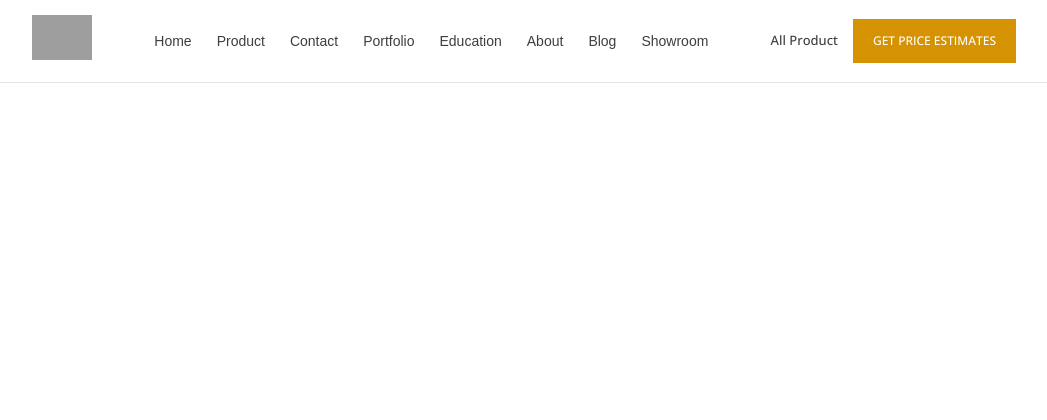
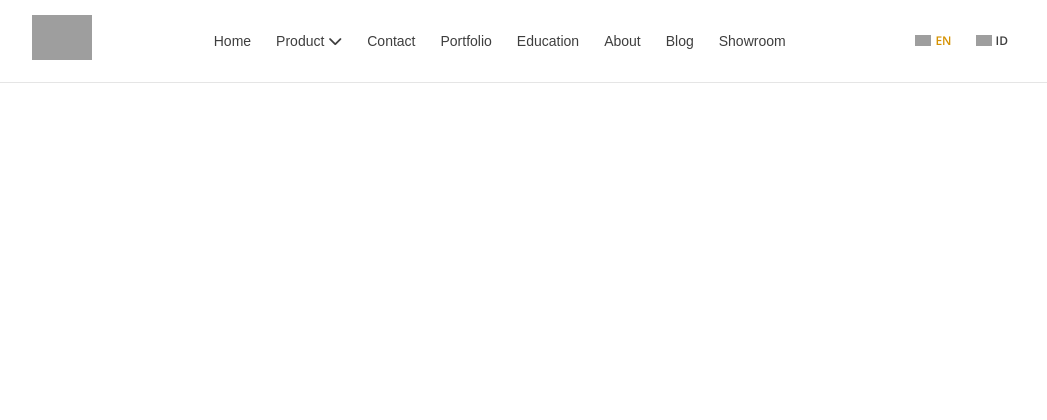
Before and after one commit to rifkyapriliana12/sonnealumunium, a PHP site: page /sonnealumunium/index-dynamic.php in a window 1280 px wide. Shown: the top 420 px of the page, without its empty margins (116-1163 px from the left). Run offline with PHP 8.4, Linux system fonts and the light colour scheme; data that the repository does not hold is empty; grey boxes are pictures that could not be loaded.

Commit message:
Add mega menu dropdown on Product nav + language switcher (EN/ID)

```diff
--- a/index-dynamic.php
+++ b/index-dynamic.php
@@ -25,7 +25,33 @@
                 <nav class="main-nav" id="mainNav">
                     <ul>
                         <li><a href="#home" class="active">Home</a></li>
-                        <li><a href="#products">Product</a></li>
+                        <li class="has-mega-menu">
+                            <a href="#products">Product <i class="fas fa-chevron-down"></i></a>
+                            <div class="mega-menu">
+                                <div class="mega-menu-inner">
+                                    <div class="mega-menu-left">
+                                        <h4>Products</h4>
+                                        <ul class="mega-menu-list">
+                                            <li><a href="#products">All Products</a></li>
+                                            <li><a href="#products">Door</a></li>
+                                            <li><a href="#products">Window</a></li>
+                                            <li><a href="#products">Sliding Door</a></li>
+                                            <li><a href="#products">Folding Door</a></li>
+                                            <li><a href="#products">French Window</a></li>
+                                            <li><a href="#products">Swing Door</a></li>
+                                            <li><a href="#products">Fixed Window</a></li>
+                                            <li><a href="#products">Casement Window</a></li>
+                                        </ul>
+                                    </div>
+                                    <div class="mega-menu-right">
+                                        <p class="mega-promo-title">Get Price Estimates</p>
+                                        <a href="#contact" class="mega-promo-img">
+                                            <img src="https://images.unsplash.com/photo-1600607687939-ce8a6c25118c?w=400&h=250&fit=crop" alt="Aluminium Interior">
+                                        </a>
+                                    </div>
+                                </div>
+                            </div>
+                        </li>
                         <li><a href="#contact">Contact</a></li>
                         <li><a href="#projects">Portfolio</a></li>
                         <li><a href="#why">Education</a></li>
@@ -35,8 +61,10 @@
                     </ul>
                 </nav>
                 <div class="header-right">
-                    <a href="#" class="btn-all-product">All Product</a>
-                    <a href="#" class="btn-get-price-header">Get Price Estimates</a>
+                    <div class="lang-switcher">
+                        <a href="#" class="lang active"><img src="https://flagcdn.com/w20/gb.png" alt="EN"> EN</a>
+                        <a href="#" class="lang"><img src="https://flagcdn.com/w20/id.png" alt="ID"> ID</a>
+                    </div>
                 </div>
                 <div class="hamburger" id="hamburger">
                     <span></span><span></span><span></span>
--- a/script.js
+++ b/script.js
@@ -79,6 +79,17 @@ document.addEventListener('DOMContentLoaded', function() {
         hamburger.addEventListener('click', () => {
             mainNav.classList.toggle('active');
             hamburger.classList.toggle('active');
+        });
+    }
+
+    // Mobile Mega Menu Toggle
+    const megaMenuParent = document.querySelector('.has-mega-menu');
+    if (megaMenuParent) {
+        megaMenuParent.addEventListener('click', (e) => {
+            if (window.innerWidth <= 992) {
+                e.preventDefault();
+                megaMenuParent.classList.toggle('active');
+            }
         });
     }
 
--- a/style.css
+++ b/style.css
@@ -180,21 +180,140 @@ img {
     align-items: center;
 }
 
-.btn-all-product {
-    font-size: 13px;
-    color: var(--dark);
+/* Language Switcher */
+.lang-switcher {
+    display: flex;
+    gap: 8px;
+    align-items: center;
 }
 
-.btn-get-price-header {
-    background-color: var(--gold);
-    color: var(--white);
-    padding: 10px 20px;
+.lang-switcher .lang {
+    display: flex;
+    align-items: center;
+    gap: 4px;
     font-size: 12px;
-    text-transform: uppercase;
+    color: var(--dark);
+    padding: 4px 8px;
+    border-radius: 3px;
+    transition: all 0.3s;
+    font-weight: 600;
 }
 
-.btn-get-price-header:hover {
-    background-color: var(--gold-hover);
+.lang-switcher .lang img {
+    width: 16px;
+    height: 11px;
+}
+
+.lang-switcher .lang.active {
+    color: var(--gold);
+}
+
+.lang-switcher .lang:hover {
+    color: var(--gold);
+}
+
+/* Mega Menu */
+.has-mega-menu {
+    position: static;
+}
+
+.mega-menu {
+    position: absolute;
+    top: 100%;
+    left: 50%;
+    transform: translateX(-50%);
+    width: 500px;
+    background: #f9f6e2;
+    box-shadow: 0 8px 24px rgba(0,0,0,0.15);
+    border-radius: 4px;
+    opacity: 0;
+    visibility: hidden;
+    transition: all 0.3s ease;
+    z-index: 999;
+    padding: 25px 30px;
+}
+
+.has-mega-menu:hover .mega-menu {
+    opacity: 1;
+    visibility: visible;
+}
+
+.mega-menu::before {
+    content: '';
+    position: absolute;
+    top: -8px;
+    left: 50%;
+    transform: translateX(-50%);
+    width: 0;
+    height: 0;
+    border-left: 8px solid transparent;
+    border-right: 8px solid transparent;
+    border-bottom: 8px solid #f9f6e2;
+}
+
+.mega-menu-inner {
+    display: flex;
+    gap: 30px;
+}
+
+.mega-menu-left {
+    flex: 1;
+    border-right: 1px solid #ddd;
+    padding-right: 25px;
+}
+
+.mega-menu-left h4 {
+    font-family: 'Josefin Sans', sans-serif;
+    font-size: 16px;
+    color: var(--dark);
+    margin-bottom: 12px;
+    font-weight: 600;
+}
+
+.mega-menu-list li {
+    margin-bottom: 6px;
+}
+
+.mega-menu-list li a {
+    font-size: 14px;
+    color: var(--text);
+    padding: 4px 0;
+    display: block;
+    transition: all 0.2s;
+}
+
+.mega-menu-list li a:hover {
+    color: var(--gold);
+    padding-left: 5px;
+}
+
+.mega-menu-right {
+    flex: 1;
+}
+
+.mega-promo-title {
+    font-family: 'Josefin Sans', sans-serif;
+    font-size: 14px;
+    color: var(--dark);
+    font-weight: 600;
+    margin-bottom: 10px;
+}
+
+.mega-promo-img {
+    display: block;
+    border-radius: 4px;
+    overflow: hidden;
+}
+
+.mega-promo-img img {
+    width: 100%;
+    height: 150px;
+    object-fit: cover;
+    transition: transform 0.3s;
+}
+
+.mega-promo-img:hover img {
+    transform: scale(1.05);
 }
 
 .hamburger {
```
Also changed, not shown: other parts of style.css (+34 -0 lines), index.html (+31 -3 lines).
